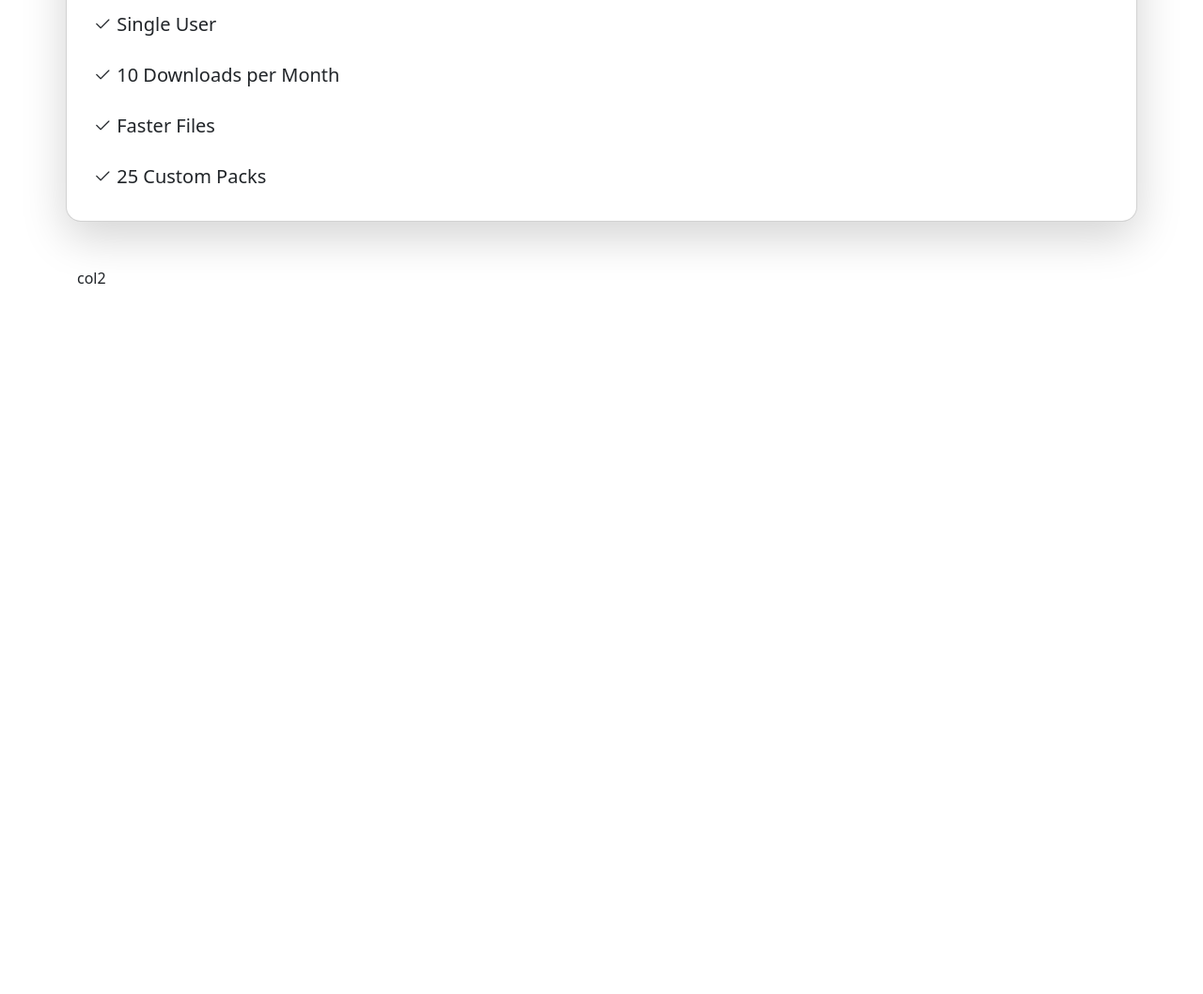
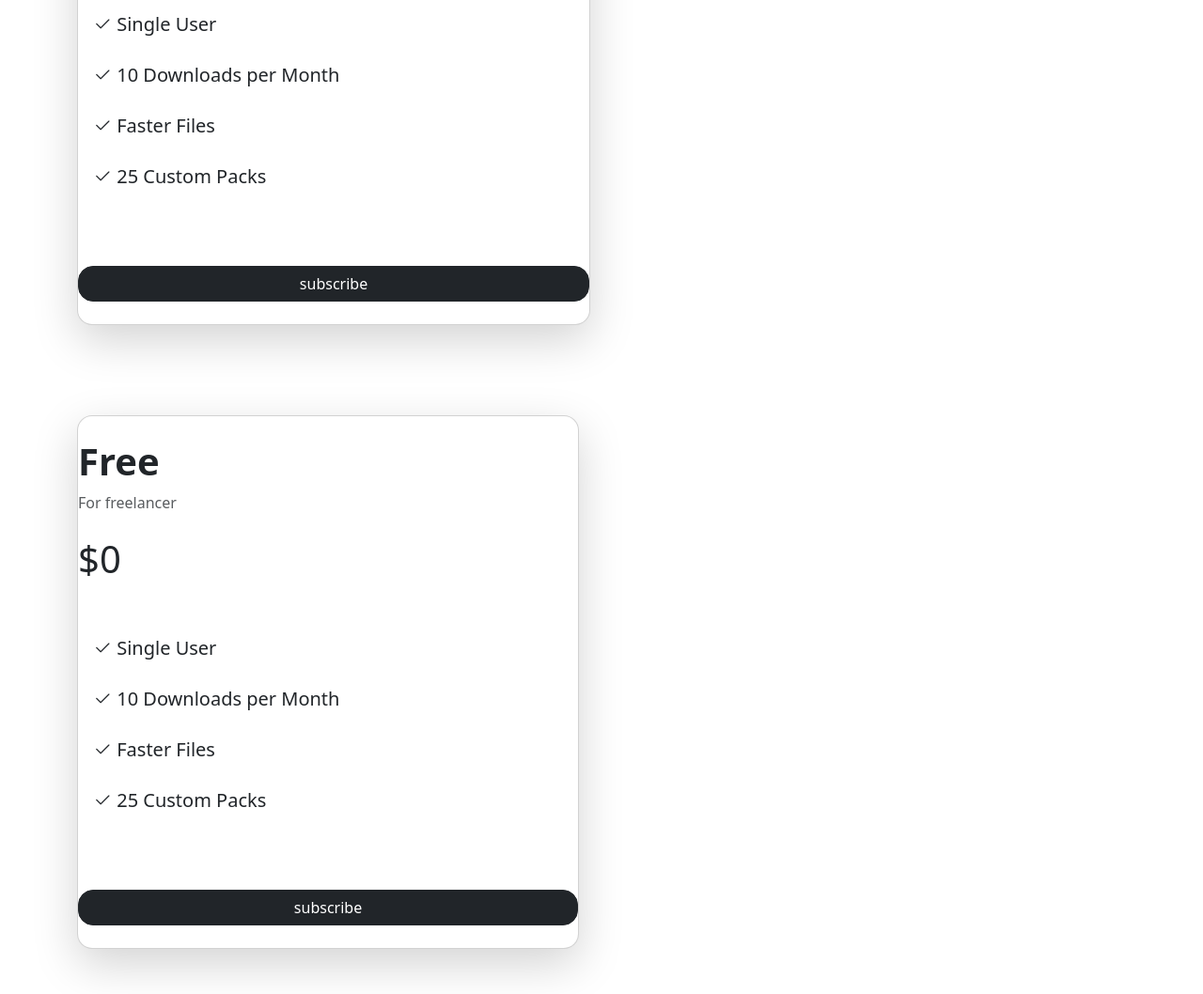
Before and after one commit to Nathaphat-Daengnoi/PricingCard, a plain HTML site: page index.html in a window 1280 px wide. Shown: the part 270-1328 px from the top of the page at 94% size. Before the commit the page ends 800 px from the top, so only its background shows below. Drawn offline with nearby package versions, Linux system fonts and the light colour scheme.

Commit message:
duplicated card

```diff
--- a/index.html
+++ b/index.html
@@ -16,10 +16,10 @@
   </head>
   <body>
     <div class="container">
-      <div class="row mt-5">
-        <div class="card rounded-4 shadow-lg bordor-0 mb-5 ">
+       <div class="row mt-5">
+       <div class="col-md-6">
+         <div class="card rounded-4 shadow-lg bordor-0 mb-5 ">
           <div class="class body">
-            <div class="col-md-6">
             <div>
               <h4 class="fw-bold mt-4 fs-1">Free</h4>
               <p class="text-muted">For freelancer</p>
@@ -30,11 +30,34 @@
                 <li class="list-group-item border-0"> <i class="bi bi-check2"></i> Faster Files</li>
                 <li class="list-group-item border-0"> <i class="bi bi-check2"></i> 25 Custom Packs</li>
               </ul>
+              <div class="d-grid">
+                <button class="btn btn-dark rounded-4 mt-5 mb-4">subscribe</button>
+              </div>
             </div>
           </div>
         </div>
         </div>
-        <div class="col-md-6">col2</div>
+        <div class="row mt-5">
+          <div class="col-md-6">
+            <div class="card rounded-4 shadow-lg bordor-0 mb-5 ">
+             <div class="class body">
+               <div>
+                 <h4 class="fw-bold mt-4 fs-1">Free</h4>
+                 <p class="text-muted">For freelancer</p>
+                 <h2 class="fs-1 fw-bolded mt-4 mb-5">$0</h2>
+                 <ul class="list-group mb-4 fs-5 list-group-flush vstack gap-2">
+                   <li class="list-group-item border-0"> <i class="bi bi-check2"></i> Single User</li>
+                   <li class="list-group-item border-0"> <i class="bi bi-check2"></i> 10 Downloads per Month</li>
+                   <li class="list-group-item border-0"> <i class="bi bi-check2"></i> Faster Files</li>
+                   <li class="list-group-item border-0"> <i class="bi bi-check2"></i> 25 Custom Packs</li>
+                 </ul>
+                 <div class="d-grid">
+                   <button class="btn btn-dark rounded-4 mt-5 mb-4">subscribe</button>
+                 </div>
+               </div>
+             </div>
+           </div>
+           </div>
       </div>
     </div>
 
```
